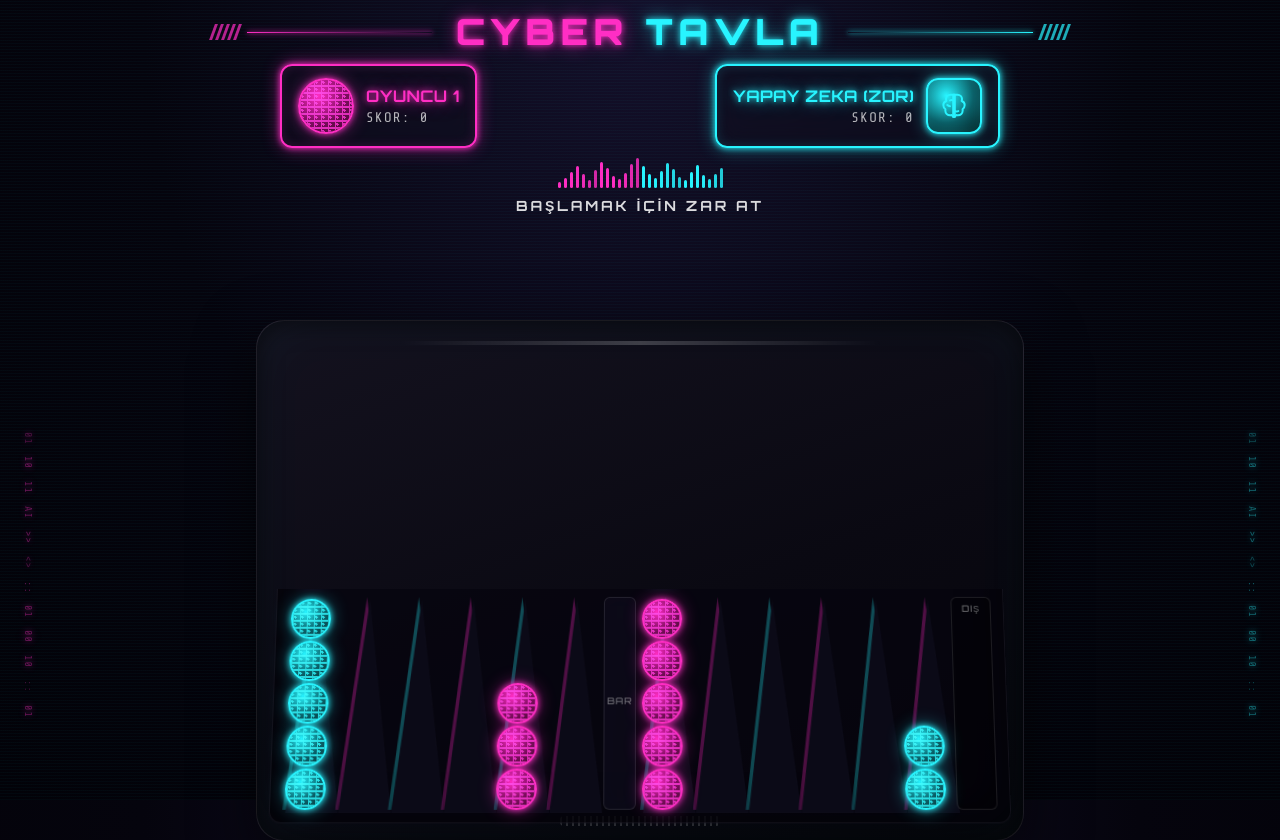
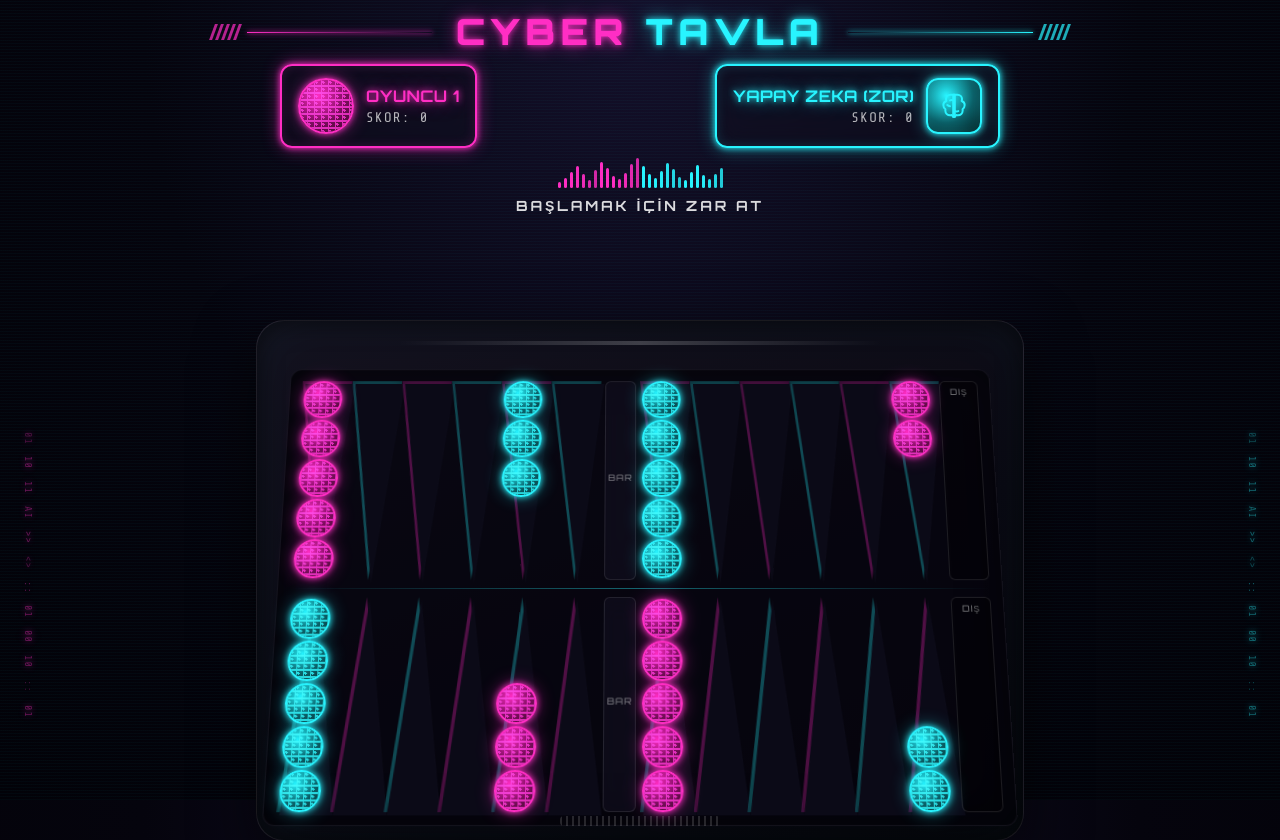
Before and after one commit to piyamijj/CyberTavlaKlasik, a React (Vite) app: page / in a window 1280 px wide. Shown: the top 840 px of the page. Built offline with nearby package versions, Linux system fonts and the light colour scheme.

Commit message:
fix: flexbox+preserve-3d kombinasyonu satirlarin kaybolmasina yol aciyordu; guvenli self-contained perspective yaklasimina gec

```diff
--- a/src/components/Board.tsx
+++ b/src/components/Board.tsx
@@ -3,7 +3,7 @@
  *
  * Cyber Tavla — the physical board itself, restyled as a 3D tilted glass
  * slab resting inside a dark holographic device console (see
- * `.hologram-device`, `.perspective-board`, `.tilt-board` in ../index.css
+ * `.hologram-device` and `.tilt-board` in ../index.css
  * for the console bezel, 3D perspective, and board-tilt transform).
  *
  * This file is purely layout/chrome — all checker rendering, stacking,
@@ -21,7 +21,7 @@ import { PlayerType } from '../types';
 
 export const Board = () => {
 	return (
-		<div className="w-full max-w-3xl mx-auto perspective-board select-none">
+		<div className="w-full max-w-3xl mx-auto select-none">
 			<div className="hologram-device p-3 sm:p-5 pb-8">
 				{ /* subtle top edge highlight strip suggesting a glass bezel */ }
 				<div className="h-1 w-2/3 mx-auto mb-3 rounded-full bg-gradient-to-r from-transparent via-white/20 to-transparent" />
--- a/src/index.css
+++ b/src/index.css
@@ -173,13 +173,6 @@
     position: relative;
   }
 
-  /* Perspektif üst elemandan (.perspective-board) geliyor; bu katmanın
-     preserve-3d olması gerekiyor, yoksa 3D bağlam burada "düzleşir" ve
-     içindeki .tilt-board hiç eğik görünmez. */
-  .hologram-device {
-    transform-style: preserve-3d;
-  }
-
   /* Cihazın alt kısmındaki hoparlör ızgarası çizgileri */
   .hologram-device::after {
     content: '';
@@ -205,12 +198,16 @@
    UTILITIES — 3D/perspektif ve küçük yardımcı sınıflar
    ========================================================================== */
 @layer utilities {
-  .perspective-board {
-    perspective: 1400px;
-  }
-
+  /* Self-contained perspective+tilt on a single element, deliberately
+     WITHOUT `transform-style: preserve-3d` on any ancestor: with the
+     default `flat` mode, the board's flex-heavy contents are laid out and
+     flattened into one 2D layer first, and only THEN is that whole layer
+     tilted as a single rigid plane. Combining flexbox layout with a real
+     3D preserve-3d context caused entire rows to disappear/mis-layout in
+     testing — this flat-mode approach is the safe, reliable alternative
+     that still reads as a tilted glass surface. */
   .tilt-board {
-    transform: rotateX(8deg);
+    transform: perspective(1000px) rotateX(10deg);
   }
 
   .scrollbar-none {
```
